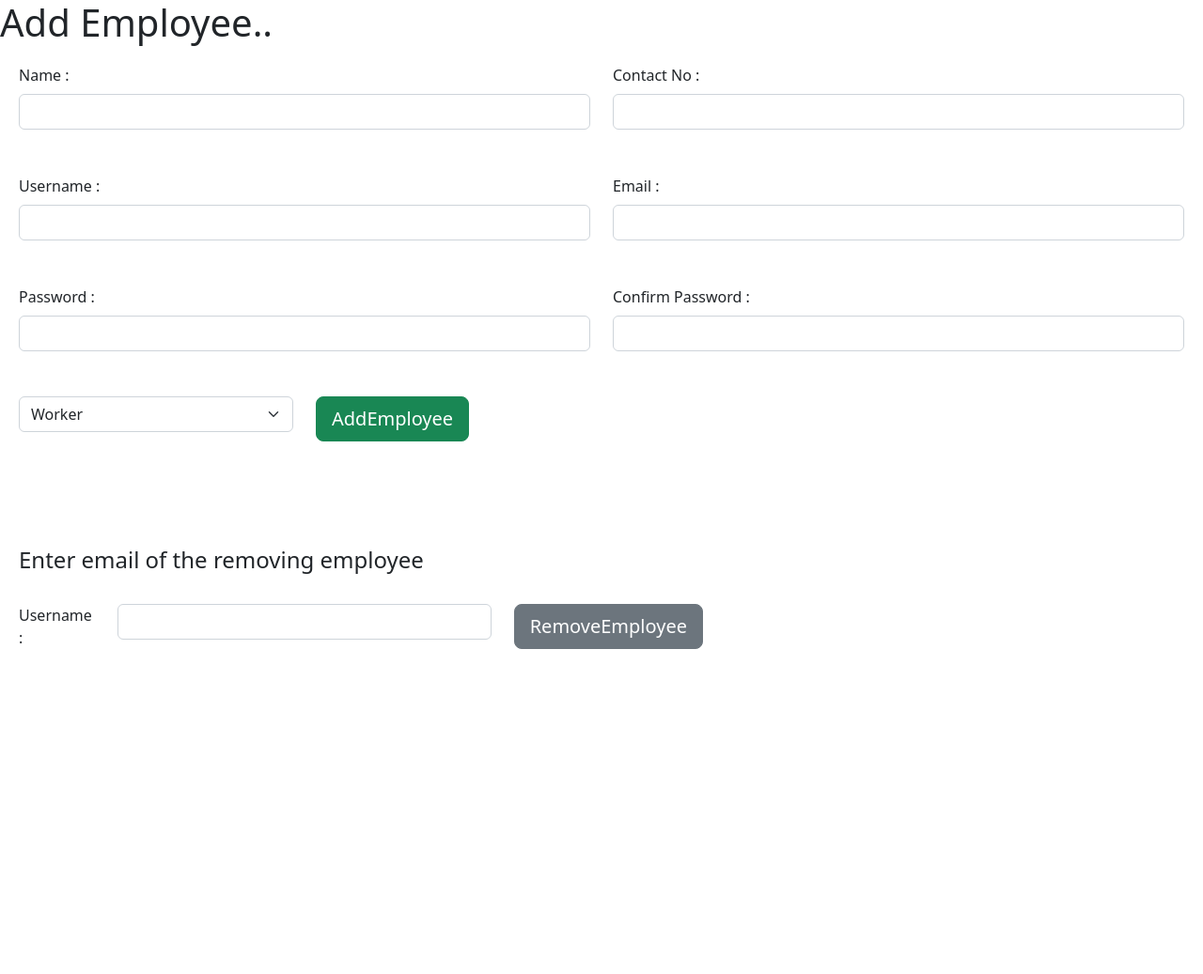
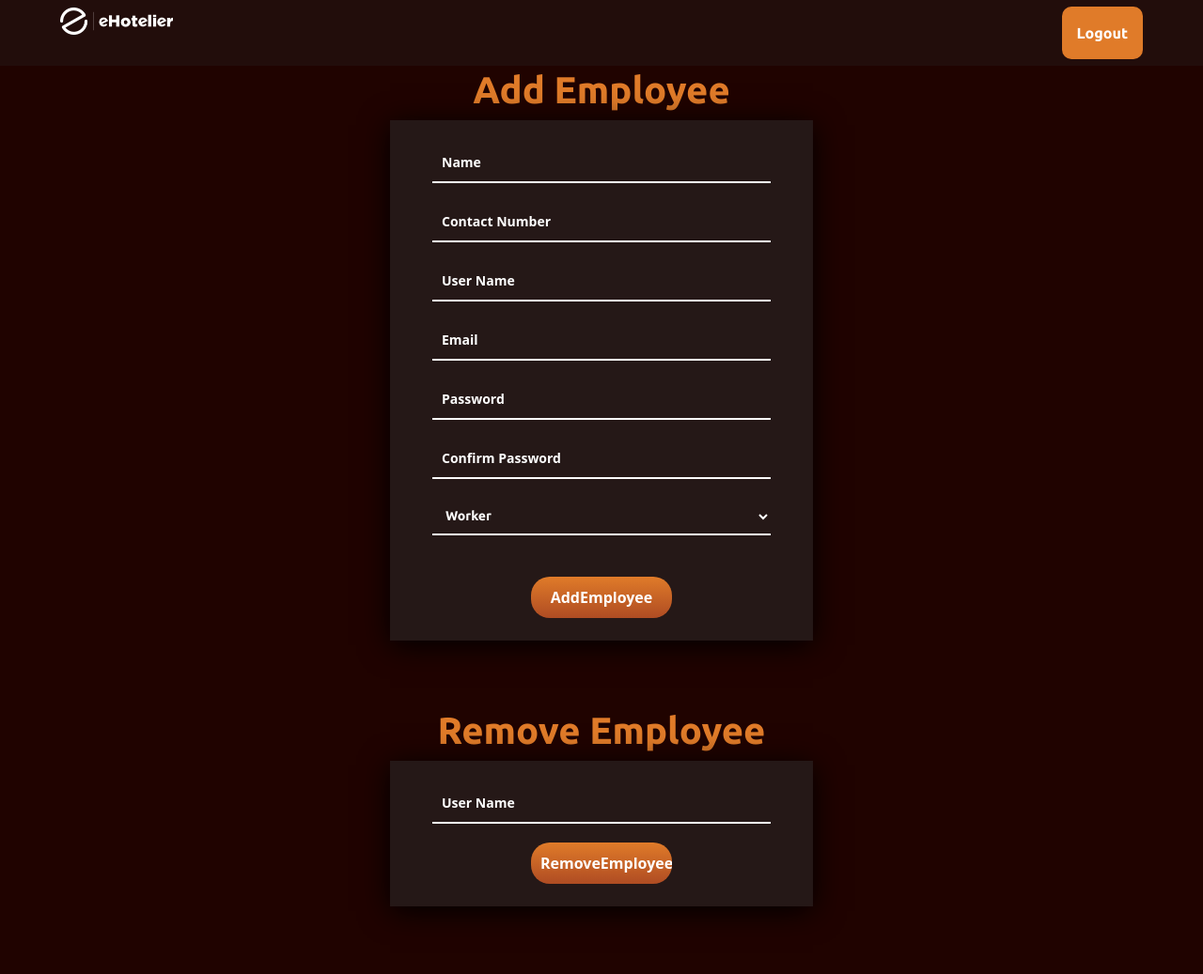
Before and after one commit to BanulaKumarage/ehotelier, a PHP site: template app/views/register/addemployee.php in a window 1280 px wide. Shown: the whole page at 94% size. Before the commit the page ends 691 px from the top, so only its background shows below. Run offline with PHP 8.4, Linux system fonts and the light colour scheme; the template is opened without the code that fills it, so the values that code supplies are empty; some libraries are stand-ins or nearby versions.

Commit message:
addemployee css added

```diff
--- a/app/views/register/addemployee.php
+++ b/app/views/register/addemployee.php
@@ -11,138 +11,118 @@
     }
 ?>
 
-
 <!DOCTYPE html>
 <html lang="en">
 <head>
     <meta charset="UTF-8">
     <meta http-equiv="X-UA-Compatible" content="IE=edge">
     <meta name="viewport" content="width=device-width, initial-scale=1.0">
-    <meta name="viewport" content="width=device-width, initial-scale=1">
+    <title>Add/Remove Employee</title>
+    <link rel="stylesheet" href="<?=SROOT?>css/addemployee.css">
+    <link rel="preconnect" href="https://fonts.googleapis.com">
+    <link rel="preconnect" href="https://fonts.gstatic.com" crossorigin>
+    <link rel="stylesheet" href="https://fonts.googleapis.com/css2?family=Ubuntu:wght@700&display=swap">
     <link href="https://cdn.jsdelivr.net/npm/bootstrap@5.2.0-beta1/dist/css/bootstrap.min.css" rel="stylesheet" integrity="sha384-0evHe/X+R7YkIZDRvuzKMRqM+OrBnVFBL6DOitfPri4tjfHxaWutUpFmBp4vmVor" crossorigin="anonymous">
-    <title>Sign up</title>
-    <style>
-        .login-form{
-            margin: 20px;
-        }
-        .remove-form{
-            margin: 20px;
-        }
-    </style>
 </head>
-<body>
-<h1>Add Employee..</h1>
-<div class="login-form">
-    <form action="<?=SROOT?>EmployeeRegister/addEmployee" method="post">
-        <div class="row">
-        <div class="col-lg-6">
-        <label class="form-label">Name : </label>
-        <input class="form-control" type="text" name="name" value="<?php echo htmlspecialchars($_POST['name'] ?? '', ENT_QUOTES); ?>" required> <br><br>
+<body style="background-color: #200300;">
+    <nav>
+        <div class="navbar">
+            <a href="<?=SROOT?>"> <img src="<?=SROOT?>images/logo-1.png" class="logo"> </a>
         </div>
+        <ul class="links">
+            <li> <a href="<?= SROOT ?>EmployeeRegister/logout"> Logout </a></li>
+        </ul>
+    </nav>
 
-        <div class="col-lg-6">
-        <label class="form-label">Contact No : </label>
-        <input class="form-control" type="text" name="contact_no" value="<?php echo htmlspecialchars($_POST['contact_no'] ?? '', ENT_QUOTES); ?>" required> <br><br>
+    <br> <br> <br>
+
+    <!-- Page content -->
+
+    <div>
+    <h1 class="title"> Add Employee </h1>
+
+    <div class="container">
+        <div class="form">
+            <form class="addEmp" action="<?=SROOT?>EmployeeRegister/addEmployee" method="post">
+            <br>
+            <div class="formGroup">
+              <input type="text" name="name" value="<?php echo htmlspecialchars($_POST['name'] ?? '', ENT_QUOTES); ?>" placeholder="Name" required>
             </div>
+            <div class="formGroup">
+              <input type="text" name="contact_no" value="<?php echo htmlspecialchars($_POST['contact_no'] ?? '', ENT_QUOTES); ?>" placeholder="Contact Number" required>
             </div>
-        <div class="row">
-        <div class="col-lg-6">
-        <label class="form-label">Username : </label>
-        <input class="form-control" type="text" name="username" value="<?php echo htmlspecialchars($_POST['username'] ?? '', ENT_QUOTES); ?>" required> <br><br>
+            <div class="formGroup">
+              <input type="text" name="username" value="<?php echo htmlspecialchars($_POST['username'] ?? '', ENT_QUOTES); ?>" placeholder="User Name" required>
             </div>
-
-        <div class="col-lg-6">
-        <label class="form-label">Email : </label>
-        <input class="form-control" type="text" name="email" value="<?php echo htmlspecialchars($_POST['email'] ?? '', ENT_QUOTES); ?>" required> <br><br>
+            <div class="formGroup">
+                <input type="text" name="email" value="<?php echo htmlspecialchars($_POST['email'] ?? '', ENT_QUOTES); ?>" placeholder="Email" required>
               </div>
+            <div class="formGroup">
+              <input type="password" name="password" value="<?php echo htmlspecialchars($_POST['password'] ?? '', ENT_QUOTES); ?>" placeholder="Password" required>
             </div>
-
-        <div class="row">
-        <div class="col-lg-6">
-        <label class="form-label">Password : </label>
-        <input class="form-control" type="password" name="password" value="<?php echo htmlspecialchars($_POST['password'] ?? '', ENT_QUOTES); ?>" required> <br><br>
+            <div class="formGroup">
+              <input type="password" name="repassword" value="<?php echo htmlspecialchars($_POST['repassword'] ?? '', ENT_QUOTES); ?>" placeholder="Confirm Password" required>
             </div>
-
-        <div class="col-lg-6">
-        <label class="form-label">Confirm Password : </label>
-        <input class="form-control" type="password" name="repassword" value="<?php echo htmlspecialchars($_POST['repassword'] ?? '', ENT_QUOTES); ?>" required> <br><br>
-        </div>
-        </div>
-
-        <div class="row">
-            <div class="col-lg-3">
-        <select class="form-select" name='role' id='role'>
+            <div class="formGroup">
+                <select class="formSelect" name='role' onchange='this.form.submit()' style="width:80%;" id="role">
                     <option value='worker'>Worker</option>
                     <option value='customercareofficer'>Customer Care Officer</option>
                 </select>
             </div>
-            <div class="col-lg-3">
-        <input class="btn btn-success btn-lg" type="submit" value="AddEmployee">
+            <br>
+            <input type="submit" class="submitBtn" value="AddEmployee">
+            <br>
+            </form>
+        </div>
+    </div>
+    </div>
+
+    <br> <br> <br>
+
+    <!-- Remove employee -->
+    <div>
+        <h1 class="title"> Remove Employee </h1>
+
+        <div class="container">
+            <div class="form">
+                <form class="removeEmp" action="<?=SROOT?>EmployeeRegister/removeEmployee" method="post">
+                <br>
+                <div class="formGroup">
+                  <input type="text" name="username" value="<?php echo htmlspecialchars($_POST['username'] ?? '', ENT_QUOTES); ?>" placeholder="User Name" required>
+                </div>
+                <input type="submit" class="submitBtn" value="RemoveEmployee">
+                <br>
+                </form>
+            </div>
         </div>
     </div>
 
 
-    </form>
+    <!-- Confirm remove -->
+    <br> <br> <br>
 
-
-
-</div>
-
-<br><br><br>
-
-<!--to remove employee-->
-<form class="remove-form" action="<?=SROOT?>EmployeeRegister/removeEmployee" method="post">
-    <h4>Enter email of the removing employee</h4>
-    <br>
-    <div class="row">
-
-    <div class="col-lg-1">
-        <label class="form-label">Username : </label>
-    </div>
-        <div class="col-lg-4">
-        <input class="form-control" type="text" name="username" value="<?php echo htmlspecialchars($_POST['username'] ?? '', ENT_QUOTES); ?>" required> <br><br>
-        </div>
-
-    <div class="col-lg-3">
-        <input class="btn btn-secondary btn-lg" type="submit" value="RemoveEmployee">
-    </div>
-    </div>
-</form>
-<form class='remove-form' action='<?=SROOT?>EmployeeRegister/confirmRemoveEmployee' method='post'>
+    <div>
+        <div>
+                <form class="confirm" action="<?=SROOT?>EmployeeRegister/confirmRemoveEmployee" method="post">
                 <?php
                 if (isset($this->removingEmployee)){
-    $removingEmployee = $this->removingEmployee;
-//    echo $removingEmployee[0]->{'username'};
-    echo "
-
-
-    <div class='row' style='padding-left: 300px'>
-    <div class='col-lg-3'>
-    <h6>Removing employee : <span>" . $removingEmployee[0]->{'username'} . "</span></h6>
+                    $removingEmployee = $this->removingEmployee; ?>
+                <h5 class="title"> Confirm Remove <?php echo $removingEmployee[0]->{'username'}?>? </h5>
+                <input type="submit" class="submitBtn" value="confirmRemove">
+                <br>
+                </form>
+                <form class="cancel" action="<?=SROOT?>EmployeeRegister/cancelRemoveEmployee" method="post">
+                    <input type="submit" class="submitBtn" value="cancel">
+                    <br>
+                </form>
+                <?php } ?>
         </div>
-    <div class='col-lg-2'>
-        <input type='hidden' name='username' value='" . $removingEmployee[0]->{'username'} ." ' >
-        <input class='btn btn-success ' type='submit' value='confirmRemove'>
-    </div>
-    </form>
-    <form class='remove-form' action='".SROOT."EmployeeRegister/cancelRemoveEmployee' method='post'>
-    <div class='col-lg-2' style='padding-left: 300px'>
-        <input class='btn btn-danger ' type='submit' value='cancel'>
-    </div>
-    </form>
     </div>
 
 
-    ";
-}
-
-?>
-    <span>
-        <div style="color: aliceblue">
+    <span class="errors">
       <?php echo $this->displayErrors ?? ""; ?>
-            </div>
     </span>
-
 
     <script src="https://cdn.jsdelivr.net/npm/bootstrap@5.2.0-beta1/dist/js/bootstrap.bundle.min.js" integrity="sha384-pprn3073KE6tl6bjs2QrFaJGz5/SUsLqktiwsUTF55Jfv3qYSDhgCecCxMW52nD2" crossorigin="anonymous"></script>
 </body>
--- /dev/null
+++ b/css/addemployee.css
@@ -0,0 +1,202 @@
+*{
+    box-sizing: border-box;
+}
+
+body{
+    background-color: #200300;
+    font-family: 'Ubuntu', sans-serif;
+    color: white;
+}
+
+.navbar{
+    width: 40%;
+    margin: 0;
+    padding: 20px 0;
+    display: flex;
+    align-items: center;
+    justify-content: space-between;
+    float: left;
+  }
+
+  .logo{
+      width: 120px;
+      cursor: pointer;
+  }
+
+  nav {
+      position: fixed;
+      z-index: 10;
+      left: 0;
+      right: 0;
+      top: 0;
+      height: 70px;
+      background-color: rgba(41, 39, 39, 0.3);
+      padding: 0 5%;
+  }
+
+  nav .links{
+      float: right;
+      padding: 0;
+      margin: 0;
+      height: 100%;
+      /*width: 10px;*/
+      display: flex;
+      justify-content:center;
+      align-items: center;
+  }
+
+  nav .links li {
+      list-style: none;
+  }
+
+  nav .links a {
+      display: block;
+      padding: 1em;
+      background-color: #E07B29;
+      color: white;
+      text-decoration: none;
+      border-radius: 10px;
+      font-family: 'Ubuntu', sans-serif;
+  }
+
+  .title{
+    color: #E07B29;;
+    font-family: 'Ubuntu', sans-serif;
+    text-align: center;
+}
+
+/* align items center vertically and horizontally  */
+.container{
+    display: flex;
+    justify-content: center;
+    align-items:center !important;
+    /*height: 65vh;*/
+  }
+
+    .form{
+      width: 450px;
+      height: auto;
+      background-color: rgba(41, 39, 39, 0.6);
+      box-shadow: 0 5px 30px black;
+    }
+
+    .btn button {
+      padding: 3px;
+      margin: 30px 0px 40px 30px;
+      border-style: none;
+      background-color: transparent;
+      color: beige;
+      font-size: 18px;
+      font-weight: 550;
+    }
+
+    .formGroup{
+      display: flex;
+      justify-content: center;
+    }
+
+    .formGroup input{
+      border: none;
+      width: 80%;
+      border-bottom: 2px solid white;
+      padding: 10px;
+      margin-bottom: 20px;
+      font-size: 14px;
+      font-weight: bold;
+      background-color: transparent;
+      color: white;
+    }
+
+    input:focus {
+      outline: none !important;
+      border-bottom: 2px solid #E07B29;
+      font-size: 17px;
+      font-weight: bold;
+      color: white;
+    }
+
+    ::placeholder {
+      color: white;
+    }
+
+    .checkBox{
+      display: flex;
+      justify-content: center;
+      margin: 16px!important;
+    }
+
+    #checkbox{
+      margin-right: 10px;
+      height: 15px;
+      width: 15px;
+    }
+
+    .text{
+      color: rgb(199, 197, 197);
+      font-size: 13px;
+    }
+
+    .submitBtn {
+      text-align: center;
+      margin: auto;
+      display: flex;
+      justify-content: center;
+
+      padding: 10px;
+      width: 150px;
+      border-radius: 20px;
+      background: linear-gradient(#E07B29, #AF4C23);
+      border-style: none;
+      color: white;
+      font-weight: 600;
+    }
+
+    .submitBtn:focus{
+      outline: none !important;
+      border-bottom: none;
+      font-size: 14px;
+      font-weight: bold;
+      color: white;
+    }
+
+    .formSelect{
+        color: white;
+        font-family: 'Ubuntu', sans-serif;
+        border: none;
+        width: 100%;
+        border-bottom: 2px solid white;
+        padding: 10px;
+        margin-bottom: 20px;
+        font-size: 14px;
+        font-weight: bold;
+        background-color: transparent;
+    }
+
+    .formSelect:focus {
+        outline: none !important;
+        border-bottom: 2px solid #E07B29;
+        font-size: 17px;
+        font-weight: bold;
+        color: white;
+        background-color: transparent;
+
+      }
+
+      option{
+          color: white;
+          background-color: #200300;
+      }
+
+      .errors{
+        font-size: 16px;
+        color: red;
+        text-align: center;
+        margin: auto;
+        display: flex;
+        justify-content: center;
+      }
+
+      li{
+        text-decoration: none;
+        list-style-type: none;
+      }
```
Lines whose indentation alone changed are shown as unchanged.
